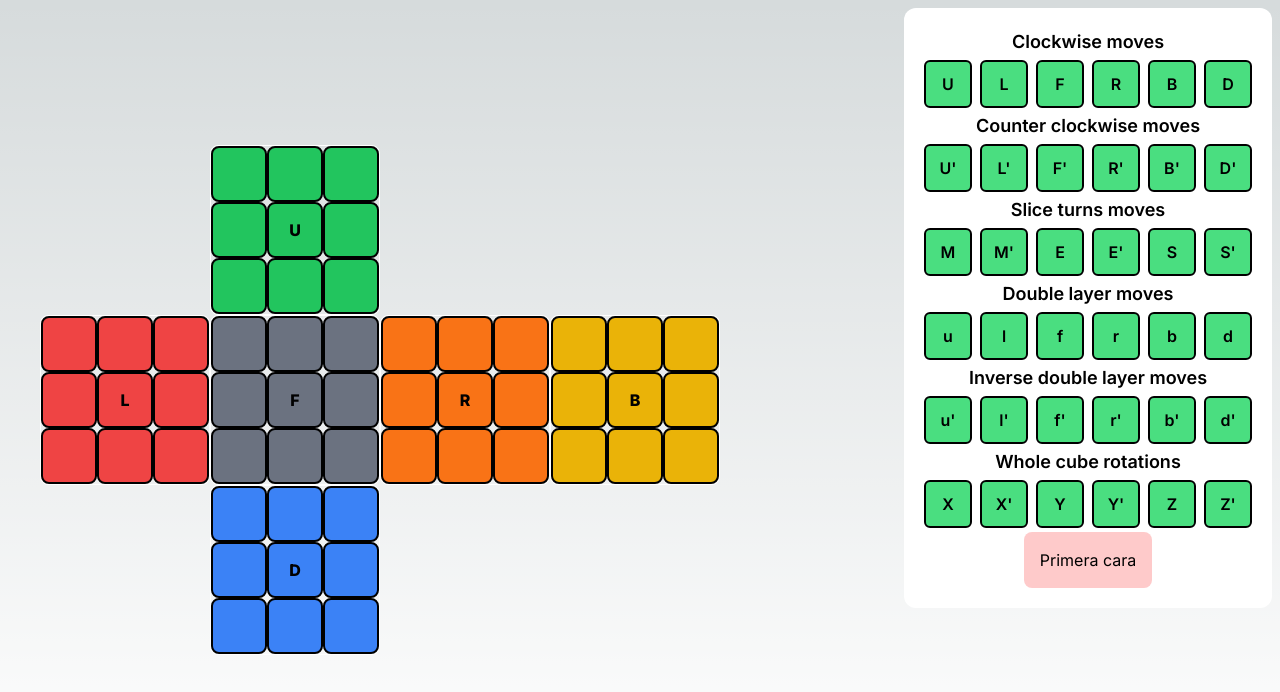
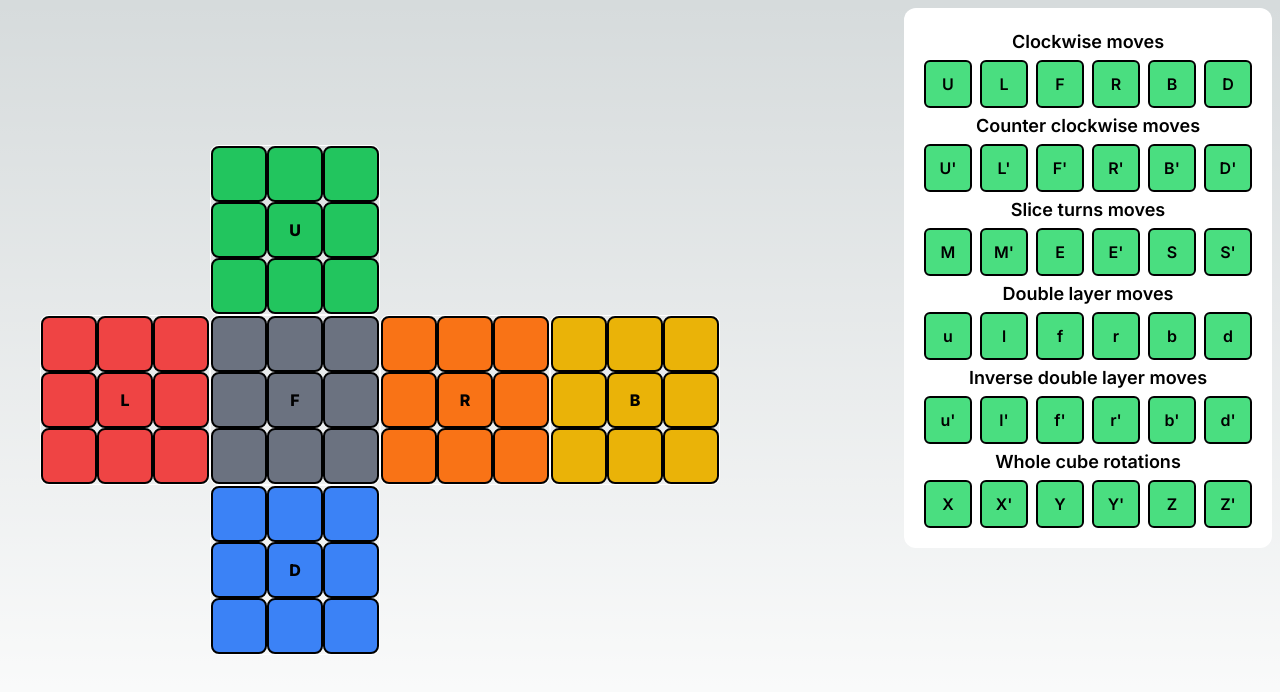
Before and after one commit to TorCasDev/rubiks, a Next.js app: page / in a window 1280 px wide. Shown: the top 692 px of the page. Built offline with nearby package versions, Linux system fonts and the light colour scheme.

Commit message:
fix readme url

```diff
--- a/app/page.tsx
+++ b/app/page.tsx
@@ -81,9 +81,9 @@ export default function Home() {
         <ActionGroup title={"Double layer moves"} actions={DoubleLayerMoves}/>
         <ActionGroup title={"Inverse double layer moves"} actions={InverseDoubleLayerMoves}/>
         <ActionGroup title={"Whole cube rotations"} actions={WholeCubeRotations}/>
-        <button onClick={SolveFirstLayer} className="bg-red-200 p-4 rounded-lg">
+        {/* <button onClick={SolveFirstLayer} className="bg-red-200 p-4 rounded-lg">
         Primera cara
-        </button>
+        </button> */}
 
         {!!history.length &&
           <>
```
Also changed, not shown: 1 other file (tests, documents, lock files or other folders).
